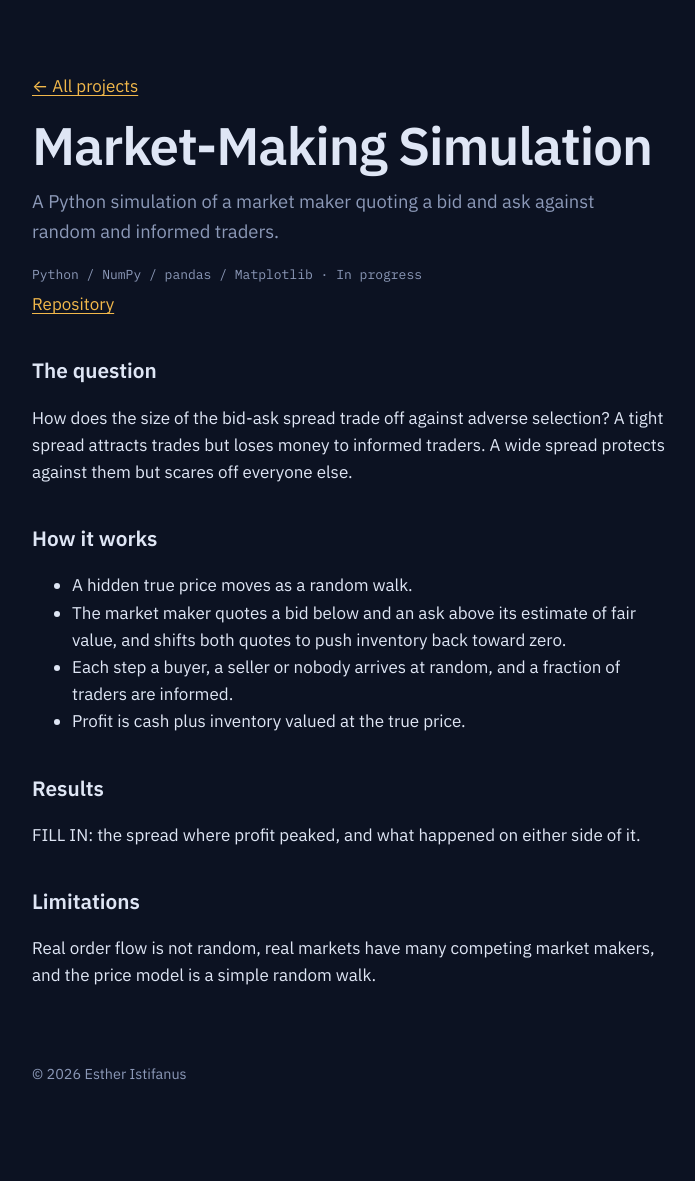
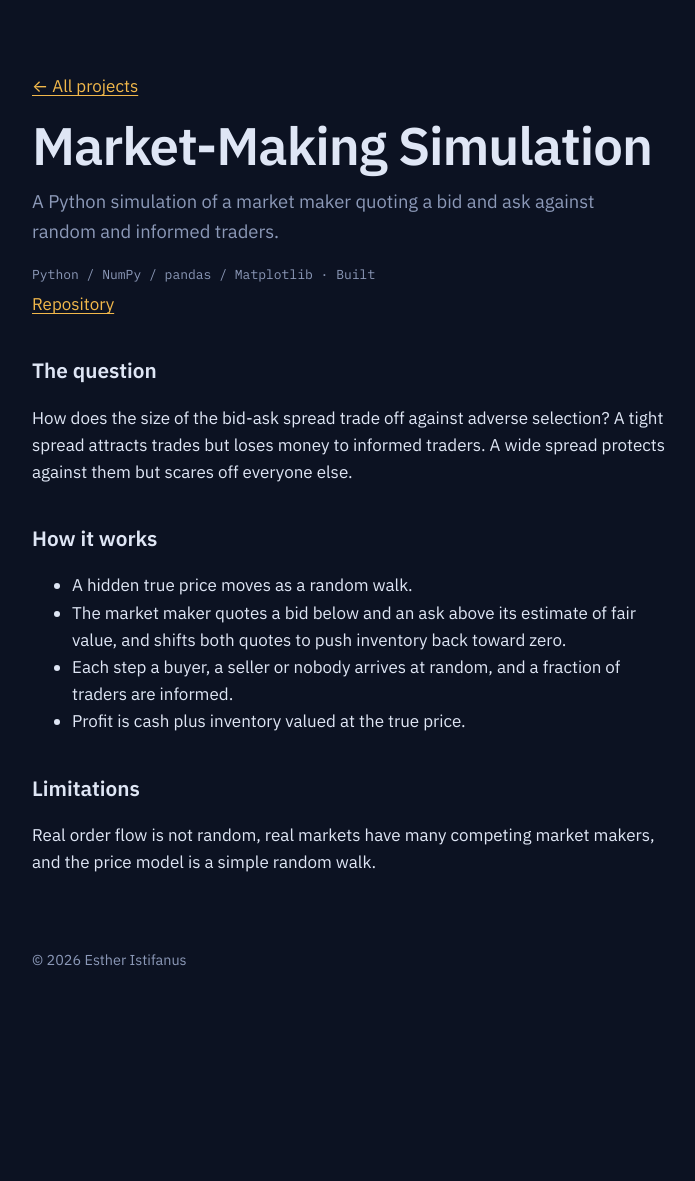
Before and after one commit to Estherj22/Estherj22.github.io, a Jekyll site: the page built from _projects/market-making-simulation.md, in a window 1280 px wide. Shown: the whole page, without its empty margins (248-943 px from the left). Built offline with Jekyll 4.4.1, drawn with Linux system fonts in a browser that asks for light colours; after the commit the page ends 1067 px from its top, so only the background shows below that.

Commit message:
Update project status and repository link
Updated project status to 'Built' and changed repository link.

```diff
--- a/_projects/market-making-simulation.md
+++ b/_projects/market-making-simulation.md
@@ -1,10 +1,10 @@
 ---
 title: Market-Making Simulation
-status: In progress
+status: Built
 order: 1
 summary: A Python simulation of a market maker quoting a bid and ask against random and informed traders.
 tags: [Python, NumPy, pandas, Matplotlib]
-repo: https://github.com/Estherj22/market-making-simulation
+repo: https://github.com/Estherj22/market-making-simulator
 ---
 ## The question
 How does the size of the bid-ask spread trade off against adverse selection? A tight spread attracts trades but loses money to informed traders. A wide spread protects against them but scares off everyone else.
@@ -15,10 +15,6 @@ How does the size of the bid-ask spread trade off against adverse selection? A t
 - Each step a buyer, a seller or nobody arrives at random, and a fraction of traders are informed.
 - Profit is cash plus inventory valued at the true price.
 
-## Results
-FILL IN: the spread where profit peaked, and what happened on either side of it.
-
-<!-- To show a chart, save it in assets/images and add: ![Profit against spread](/assets/images/spread_vs_profit.png) -->
 
 ## Limitations
 Real order flow is not random, real markets have many competing market makers, and the price model is a simple random walk.
```
